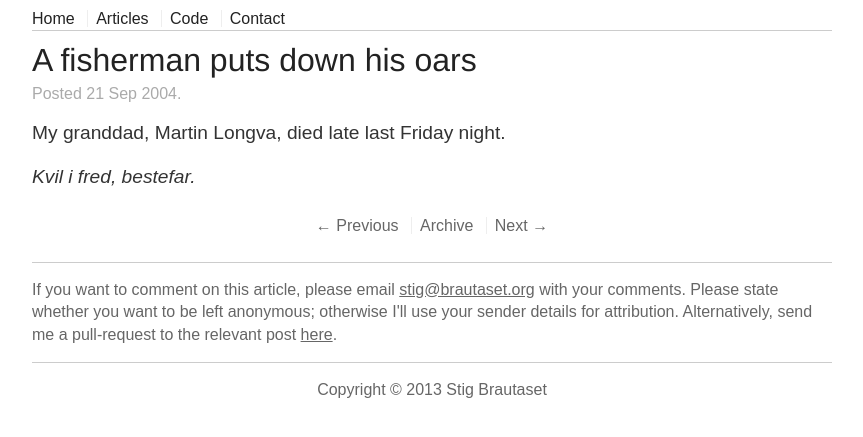
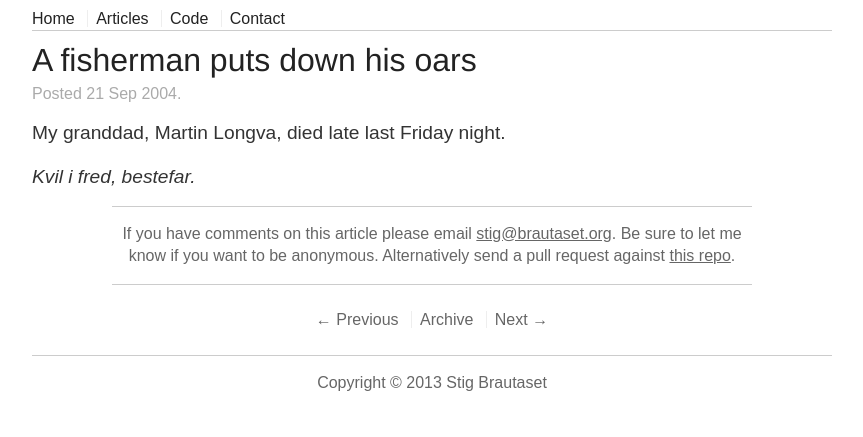
Before and after one commit to stig/www.brautaset.org, a Jekyll site: the page built from _posts/2004-09-21-down-oars.md, in a window 1280 px wide. Shown: the top 437 px of the page, without its empty margins (208-1071 px from the left). Built offline with Jekyll 4.4.1, drawn with Linux system fonts in a browser that asks for light colours.

Commit message:
Tweaked layout a little regarding colophon

```diff
--- a/_layouts/post.html
+++ b/_layouts/post.html
@@ -17,6 +17,16 @@ layout: default
 </article>
 
 <footer>
+    <div class="colophon">
+
+    <p>If you have comments on this article please email <a
+    href="mailto:stig@brautaset.org?subject=Re:%20{{ page.title | urlencode}}"
+    >stig@brautaset.org</a>. Be sure to let me know if you want to be anonymous.
+    Alternatively send a pull request against <a
+    href="https://github.com/stig/stig.github.com/tree/master/_posts" >this repo</a>.</p>
+
+    </div>
+
     <nav>
         <ul>
             <li><a href="{{ page.previous.url }}" title="{{ page.previous.title }}">&larr; Previous</a></li>
@@ -25,16 +35,5 @@ layout: default
         </ul>
     </nav>
 
-    <div class="colophon">
-
-    <p>If you want to comment on this article, please email <a
-    href="mailto:stig@brautaset.org?subject=Re:%20{{ page.title | urlencode}}"
-    >stig@brautaset.org</a> with your comments. Please state whether you want to be left
-    anonymous; otherwise I'll use your sender details for attribution. Alternatively, send
-    me a pull-request to the relevant post <a
-    href="https://github.com/stig/stig.github.com/tree/master/_posts" >here</a>.</p>
-
-    </div>
-
     {% include copy.html %}
 </footer>
--- a/css/main.css
+++ b/css/main.css
@@ -149,17 +149,18 @@ article {
 
 footer {
   clear: both;
-  color: #666; }
-  footer .colophon {
+  color: #666;
+  text-align: center; }
+  footer nav {
+    margin: 1.5em 0; }
+  footer .colophon,
+  footer .copyright {
     border-top: 1px solid #cccccc;
     margin: 0.2em 0; }
-  footer nav {
-    margin: 1.5em 0;
-    text-align: center; }
-  footer .copyright {
-    text-align: center;
-    border-top: 1px solid #cccccc;
-    margin: 0.2em 0; }
+  footer .colophon {
+    width: 80%;
+    margin: 0 auto;
+    border-bottom: 1px solid #cccccc; }
   footer a:hover {
     text-decoration: none; }
 
```
Also changed, not shown: css/main.scss (+11 -10 lines).
